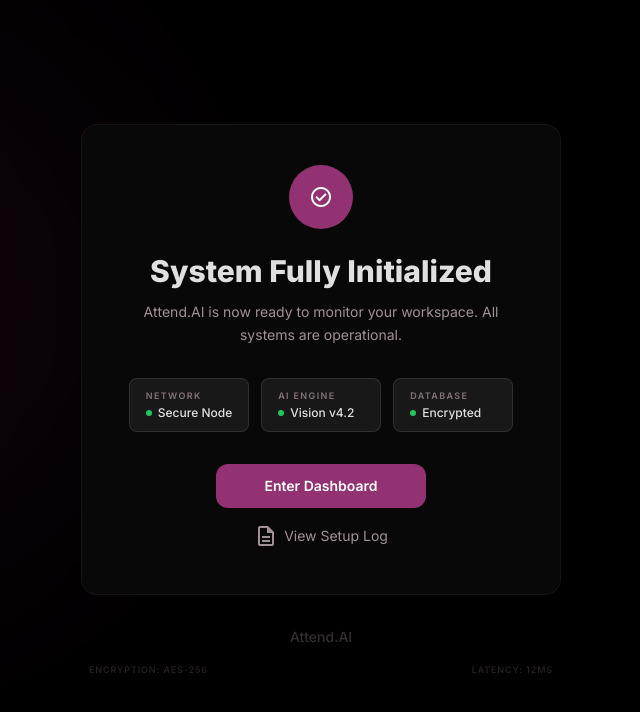
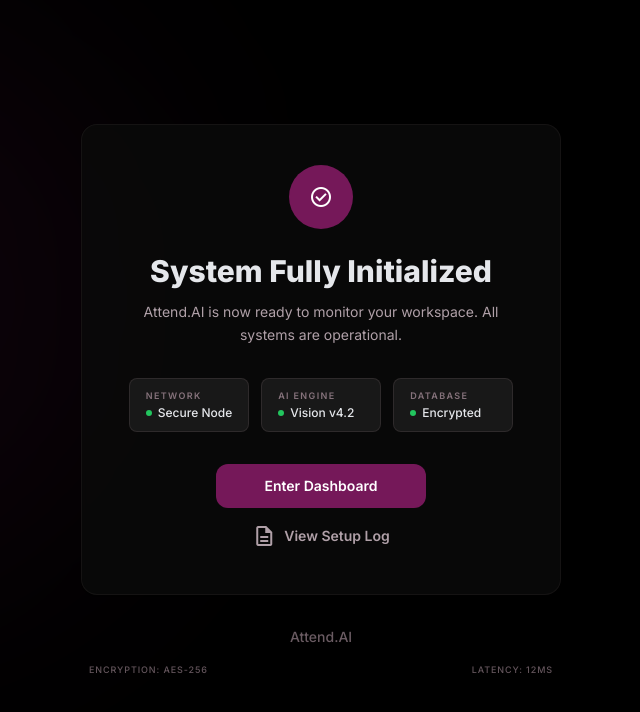
Before and after one commit to naobyprawira/attend, a Next.js app in the folder web/: page /setup-success in a window 1280 px wide. Shown: the top 712 px of the page, without its empty margins (319-959 px from the left). Built offline with nearby package versions, Linux system fonts and the light colour scheme; no server answers.

Commit message:
refactor(setup-success): replace hardcoded colors with design tokens

```diff
--- a/web/src/app/setup-success/page.tsx
+++ b/web/src/app/setup-success/page.tsx
@@ -1,5 +1,6 @@
 "use client";
 
+import { Button } from "@/components/ui/Button";
 import Link from "next/link";
 
 export default function SetupSuccessPage() {
@@ -21,17 +22,17 @@ export default function SetupSuccessPage() {
         {/* Card */}
         <div className="w-full rounded-2xl bg-surface-container-lowest/80 backdrop-blur-sm border border-[#85727b]/10 shadow-sm px-8 py-10 text-center">
           {/* Checkmark icon */}
-          <div className="mx-auto mb-6 flex h-16 w-16 items-center justify-center rounded-full bg-[#923272]">
+          <div className="mx-auto mb-6 flex h-16 w-16 items-center justify-center rounded-full bg-primary">
             <span className="material-symbols-outlined text-[32px] text-white">
               check_circle
             </span>
           </div>
 
           {/* Heading */}
-          <h1 className="text-3xl font-extrabold text-[#1b1c1d] dark:text-[#e0e0e0] mb-3">
+          <h1 className="text-3xl font-extrabold text-on-surface mb-3">
             System Fully Initialized
           </h1>
-          <p className="text-sm text-[#53424a] dark:text-[#a09098] leading-relaxed max-w-sm mx-auto">
+          <p className="text-sm text-on-surface-variant leading-relaxed max-w-sm mx-auto">
             Attend.AI is now ready to monitor your workspace. All systems are
             operational.
           </p>
@@ -41,14 +42,14 @@ export default function SetupSuccessPage() {
             {statusChips.map((chip) => (
               <div
                 key={chip.label}
-                className="rounded-lg border border-[#85727b]/15 dark:border-[#85727b]/25 bg-surface-container-high px-4 py-2.5 text-left min-w-[120px]"
+                className="rounded-lg border border-outline/20 bg-surface-container-high px-4 py-2.5 text-left min-w-[120px]"
               >
-                <p className="text-[9px] font-semibold tracking-[0.15em] uppercase text-[#85727b] dark:text-[#85727b]">
+                <p className="text-[9px] font-semibold tracking-[0.15em] uppercase text-outline">
                   {chip.label}
                 </p>
                 <div className="flex items-center gap-1.5 mt-0.5">
                   <span className="inline-block h-1.5 w-1.5 rounded-full bg-green-500" />
-                  <p className="text-xs font-medium text-[#1b1c1d] dark:text-[#e0e0e0]">
+                  <p className="text-xs font-medium text-on-surface">
                     {chip.value}
                   </p>
                 </div>
@@ -59,32 +60,32 @@ export default function SetupSuccessPage() {
           {/* Enter Dashboard button */}
           <Link
             href="/"
-            className="mt-8 inline-flex items-center justify-center rounded-xl bg-[#923272] hover:bg-[#751859] text-white font-semibold text-sm py-3 px-12 transition-colors"
+            className="mt-8 inline-flex items-center justify-center rounded-xl bg-primary hover:bg-primary-container text-white font-semibold text-sm py-3 px-12 transition-colors"
           >
             Enter Dashboard
           </Link>
 
           {/* View Setup Log */}
           <div className="mt-4">
-            <button className="inline-flex items-center gap-1.5 text-sm text-[#53424a] dark:text-[#a09098] hover:text-[#751859] dark:hover:text-[#d4a0c4] transition-colors">
+            <Button className="inline-flex items-center gap-1.5 text-sm text-on-surface-variant hover:text-primary transition-colors">
               <span className="material-symbols-outlined text-[16px]">
                 description
               </span>
               View Setup Log
-            </button>
+            </Button>
           </div>
         </div>
 
         {/* Footer */}
         <div className="mt-8 w-full">
-          <p className="text-center text-sm font-medium text-[#85727b]/60 dark:text-[#85727b]/40">
+          <p className="text-center text-sm font-medium text-outline/80">
             Attend.AI
           </p>
           <div className="mt-4 flex items-center justify-between px-2">
-            <span className="text-[9px] font-medium tracking-[0.1em] uppercase text-[#85727b]/50 dark:text-[#85727b]/30">
+            <span className="text-[9px] font-medium tracking-[0.1em] uppercase text-outline/75">
               Encryption: AES-256
             </span>
-            <span className="text-[9px] font-medium tracking-[0.1em] uppercase text-[#85727b]/50 dark:text-[#85727b]/30">
+            <span className="text-[9px] font-medium tracking-[0.1em] uppercase text-outline/75">
               Latency: 12ms
             </span>
           </div>
```
